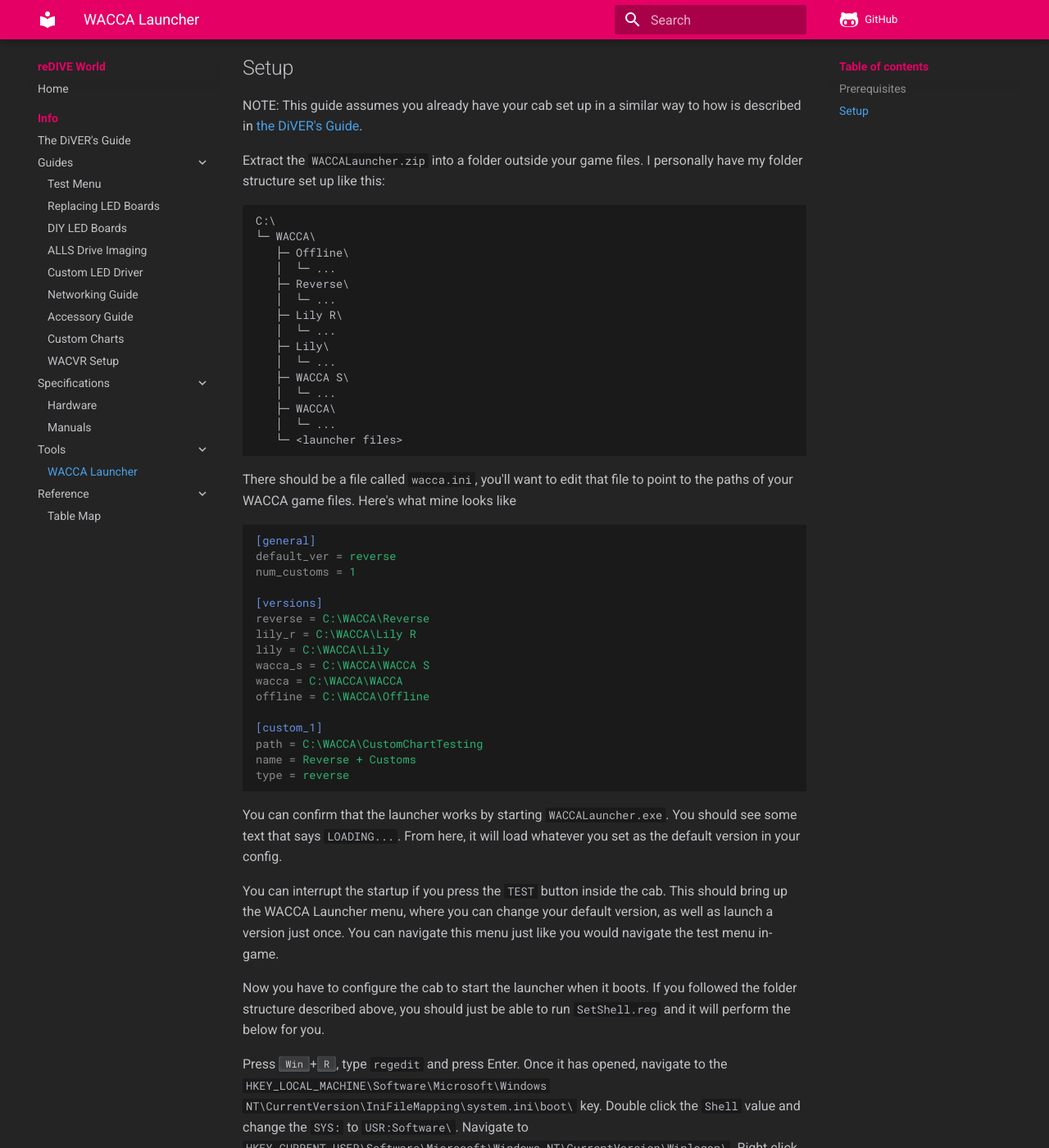
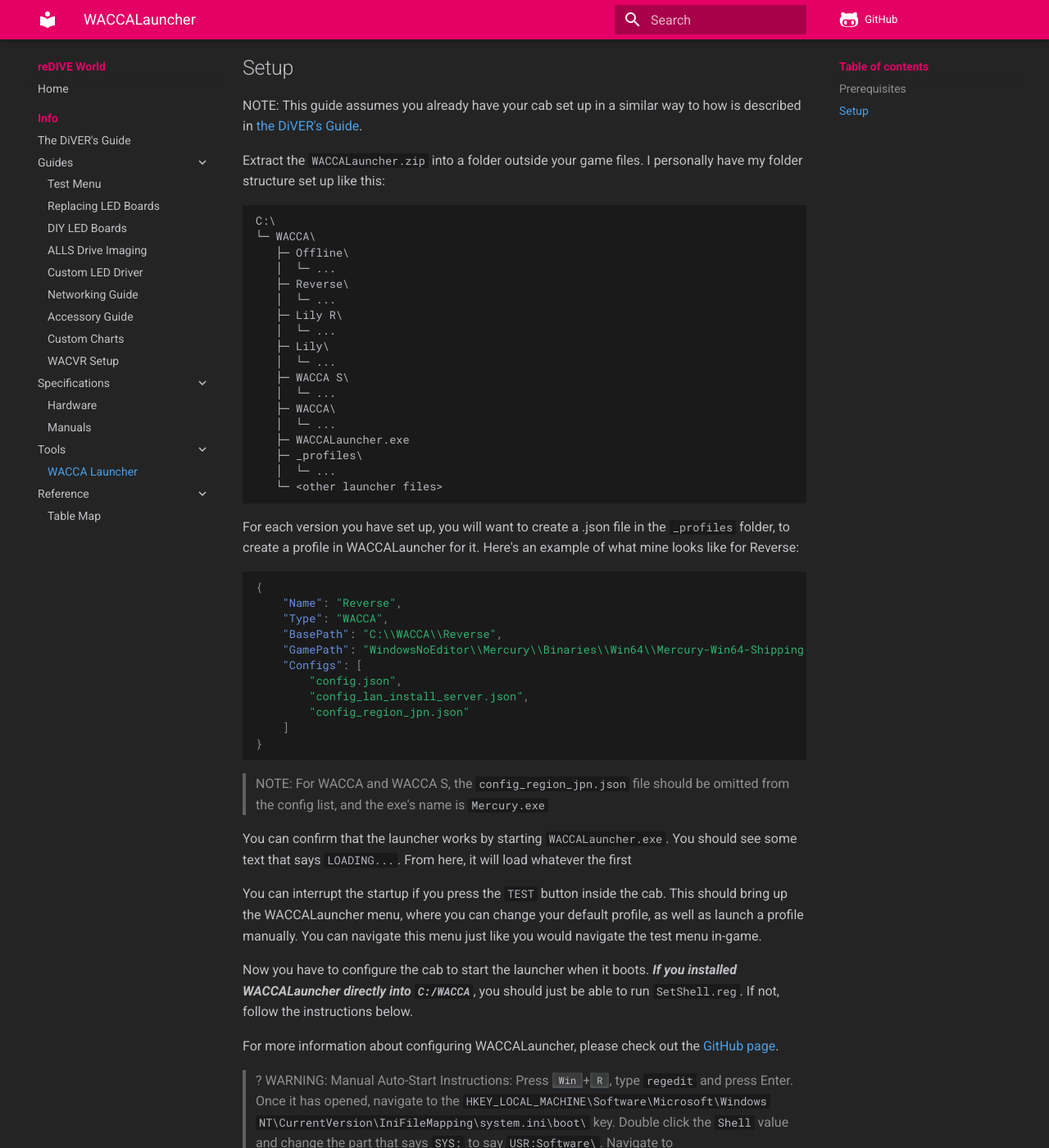
Before and after one commit to yellowberryHN/redive, an MkDocs documentation site: the page built from docs/launcher.md, in a window 1280 px wide and 1400 px high, scrolled down 390 px. Shown: the whole window at 82% size. Built offline with MkDocs 1.6.1 and Material for MkDocs 9.7.7, drawn with Linux system fonts in a browser that asks for light colours; comment, search, counter and statistics services are not loaded; some of the changed text lies outside the part shown.

Commit message:
Update WACCALauncher instructions for new 0.12 configs

````diff
--- a/docs/launcher.md
+++ b/docs/launcher.md
@@ -1,15 +1,15 @@
 ---
-title: WACCA Launcher
+title: WACCALauncher
 ---
-# WACCA Launcher
+# WACCALauncher
 
-WACCA Launcher is a tool that automatically launches the game for you
+WACCALauncher is a tool that automatically launches the game for you
 at startup, and also allows you to run multiple versions of WACCA on your cab and switch between them easily.
 
 ## Prerequisites
 
 - Game files, set up with [TeamTofuShop's ST](https://gitea.tendokyu.moe/TeamTofuShop/segatools)
-- [The latest version of WACCA Launcher](https://github.com/YellowberryHN/WACCALauncher/releases/latest)
+- [The latest version of WACCALauncher](https://github.com/YellowberryHN/WACCALauncher/releases/latest)
 - Keyboard and mouse plugged into the cab
 
 ## Setup
@@ -34,44 +34,42 @@ C:\
    │  └─ ...
    ├─ WACCA\
    │  └─ ...
-   └─ <launcher files>
+   ├─ WACCALauncher.exe
+   ├─ _profiles\
+   │  └─ ...
+   └─ <other launcher files>
 ```
 
-There should be a file called `wacca.ini`, you'll want to edit that file to point to the paths of your WACCA game files.
-Here's what mine looks like
+For each version you have set up, you will want to create a .json file in the `_profiles` folder, to create a profile in WACCALauncher for it.
+Here's an example of what mine looks like for Reverse:
 
-```ini
-[general]
-default_ver = reverse
-num_customs = 1
-
-[versions]
-reverse = C:\WACCA\Reverse
-lily_r = C:\WACCA\Lily R
-lily = C:\WACCA\Lily
-wacca_s = C:\WACCA\WACCA S
-wacca = C:\WACCA\WACCA
-offline = C:\WACCA\Offline
-
-[custom_1]
-path = C:\WACCA\CustomChartTesting
-name = Reverse + Customs
-type = reverse
+```json
+{
+	"Name": "Reverse",
+	"Type": "WACCA",
+	"BasePath": "C:\\WACCA\\Reverse",
+	"GamePath": "WindowsNoEditor\\Mercury\\Binaries\\Win64\\Mercury-Win64-Shipping.exe",
+	"Configs": [
+		"config.json",
+		"config_lan_install_server.json",
+		"config_region_jpn.json"
+	]
+}
 ```
 
-You can confirm that the launcher works by starting `WACCALauncher.exe`. You should see some text that
-says `LOADING...`. From here, it will load whatever you set as the default version in your config.
+> NOTE: For WACCA and WACCA S, the `config_region_jpn.json` file should be omitted from the config list, and the exe's name is `Mercury.exe`
 
-You can interrupt the startup if you press the `TEST` button inside the cab. This should bring up the WACCA Launcher
-menu, where you can change your default version, as well as launch a version just once. You can navigate this menu just like you would navigate the test menu in-game.
+You can confirm that the launcher works by starting `WACCALauncher.exe`. You should see some text that says `LOADING...`. From here, it will load whatever the first
 
-Now you have to configure the cab to start the launcher when it boots. If you followed the folder structure described above, you should
-just be able to run `SetShell.reg` and it will perform the below for you.
+You can interrupt the startup if you press the `TEST` button inside the cab. This should bring up the WACCALauncher menu, where you can change your default profile, as well as launch a profile manually. You can navigate this menu just like you would navigate the test menu in-game.
 
-Press <kbd>Win</kbd>+<kbd>R</kbd>, type `regedit` and press Enter. Once it has opened, navigate to the
-`HKEY_LOCAL_MACHINE\Software\Microsoft\Windows NT\CurrentVersion\IniFileMapping\system.ini\boot\`
-key. Double click the `Shell` value and change the `SYS:` to `USR:Software\`. Navigate to
-`HKEY_CURRENT_USER\Software\Microsoft\Windows NT\CurrentVersion\Winlogon\`. Right click in the empty area on the right,
-select `New > String Value`, and name it `Shell`. Set the value to the full path of the `WACCALauncher.exe` file.
+Now you have to configure the cab to start the launcher when it boots. ***If you installed WACCALauncher directly into `C:/WACCA`***, you should just be able to run `SetShell.reg`. If not, follow the instructions below.
 
-**Ensure that you put the correct path for your configuration, because if you don't, the system will not boot correctly.**
+For more information about configuring WACCALauncher, please check out the [GitHub page](https://github.com/yellowberryHN/WACCALauncher).
+
+>? WARNING: Manual Auto-Start Instructions:
+> Press <kbd>Win</kbd>+<kbd>R</kbd>, type `regedit` and press Enter. Once it has opened, navigate to the `HKEY_LOCAL_MACHINE\Software\Microsoft\Windows NT\CurrentVersion\IniFileMapping\system.ini\boot\` key.
+> Double click the `Shell` value and change the part that says `SYS:` to say `USR:Software\`. Navigate to `HKEY_CURRENT_USER\Software\Microsoft\Windows NT\CurrentVersion\Winlogon\`. Right click in the empty area on the right,
+> Select `New > String Value`, and name it `Shell`. Set the value to the full path of the `WACCALauncher.exe` file.
+>
+> **Ensure that you put the correct path for your configuration, because if you don't, the system will not boot correctly.**
````
